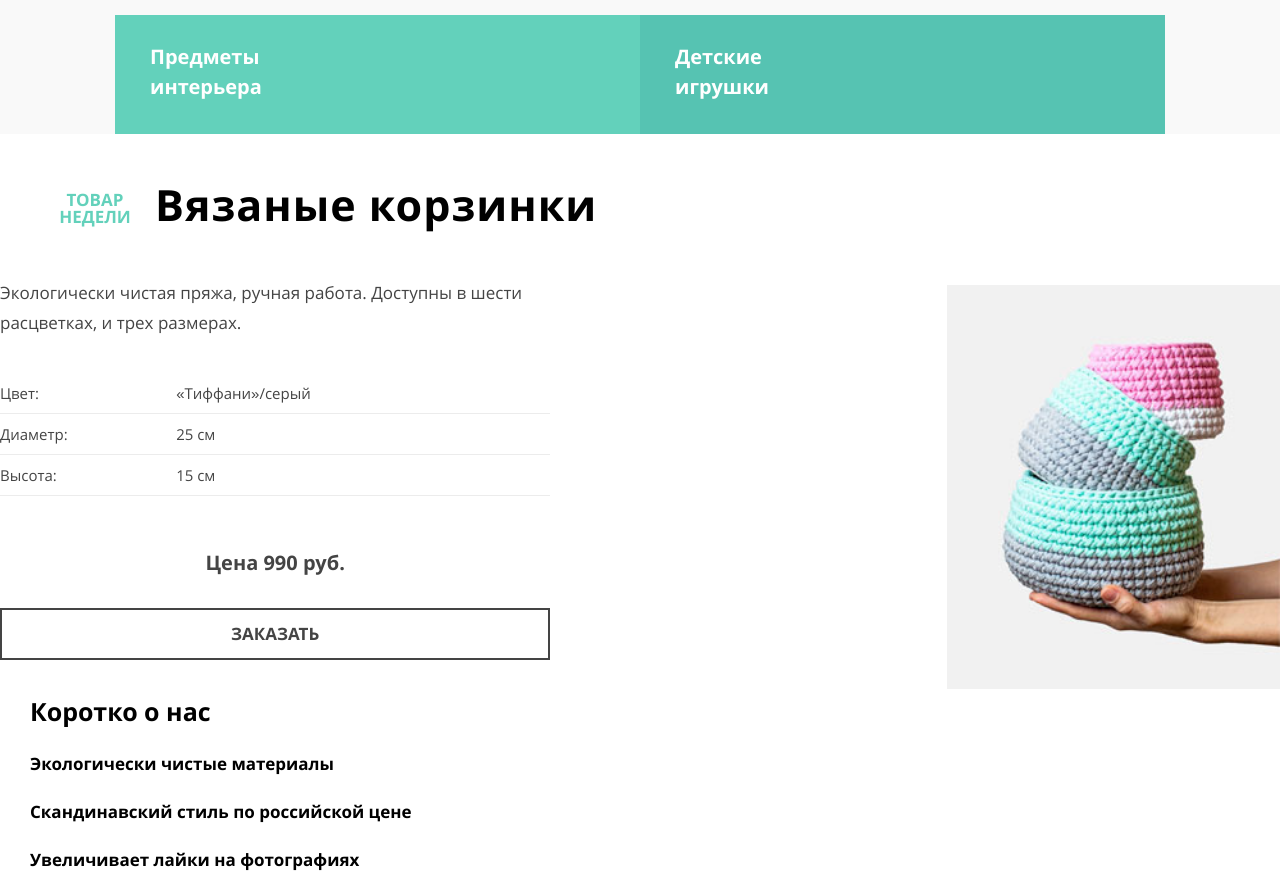
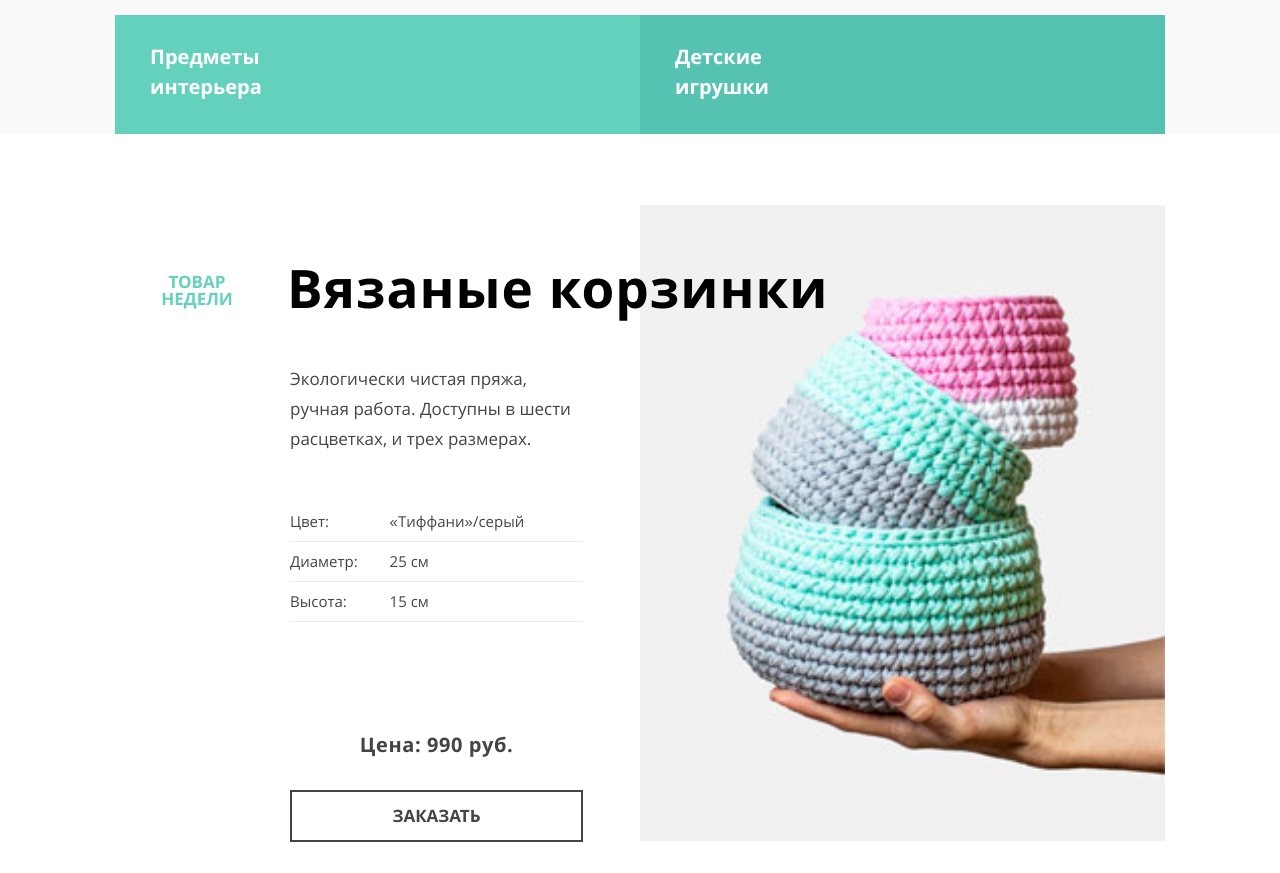
Before and after one commit to Radiot4k/671597-mishka, a website: page source/index.html in a window 1280 px wide. Shown: the part 700-1573 px from the top of the page. Drawn offline with nearby package versions, Linux system fonts and the light colour scheme; files that its build step writes are made by us from their sources; files whose address does not match are found by name.

Commit message:
Сетка вязаные корзинки

```diff
--- a/source/index.html
+++ b/source/index.html
@@ -59,7 +59,7 @@
           </li>
         </ul>
       </section>
-      <article class="page-main__good-of-week good container">
+      <article class="page-main__good-of-week good">
         <h1 class="good__title">Вязаные корзинки</h1>
         <p class="good__good-of-week">Товар недели</p>
         <div class="good__wrapper">
@@ -79,7 +79,7 @@
             </tr>
           </table>
           <img class="good__image" src="img/triple-set-mobile@1x.jpg" width="260" height="315" alt="Вязаные корзинки">
-          <p class="good__price">Цена 990 руб.</p>
+          <p class="good__price">Цена: 990 руб.</p>
           <a class="good__order button" href="#">Заказать</a>
         </div>
       </article>
--- a/source/less/blocks/good-specification.less
+++ b/source/less/blocks/good-specification.less
@@ -1,5 +1,4 @@
 .good-specification {
-  width: 100%;
   border-collapse: collapse;
 }
 
@@ -9,26 +8,30 @@
 
 .good-specification__field {
   width: 38%;
-  padding: 8px 0;
+  padding: 7px 0 8px;
 }
 
 .good-specification__value {
   width: 62%;
-  padding: 8px 0;
+  padding: 7px 0 8px;
 }
 
 @media (min-width: 768px) {
   .good-specification {
     width: 43%;
   }
-}
 
-@media (min-width: 768px) {
   .good-specification__field {
-    width: 32%;
+    width: 34%;
   }
 
   .good-specification__value {
-    width: 68%;
+    width: 66%;
   }
 }
+
+@media (min-width: 1150px) {
+  .good-specification {
+    width: 293px;
+  }
+}
--- a/source/less/blocks/good.less
+++ b/source/less/blocks/good.less
@@ -19,7 +19,7 @@
 
 .good__title {
   margin: 0;
-  margin-bottom: 5px;
+  margin-bottom: 4px;
   padding: 0;
 
   font-style: normal;
@@ -57,7 +57,7 @@
 
 .good__price {
   margin: 0;
-  margin-bottom: 25px;
+  margin-bottom: 26px;
   padding: 0;
 
   font-style: normal;
@@ -66,13 +66,12 @@
   line-height: 24px;
   font-family: @font;
   text-align: center;
+  letter-spacing: 0.6px;
 }
 
 .good__order {
   box-sizing: border-box;
-  margin: 0;
-  margin-bottom: 36px;
-  padding: 0;
+  margin-bottom: 10px;
 }
 
 @media (min-width: 768px) {
@@ -106,8 +105,8 @@
   }
 
   .good__description {
-    width: 43%;
-    margin-bottom: 35px;
+    width: 42%;
+    margin-bottom: 37px;
 
     font-size: 17px;
     line-height: 30px;
@@ -115,13 +114,14 @@
 
   .good__specification {
     width: 43%;
-    margin-bottom: 55px;
+    margin-bottom: 56px;
   }
 
   .good__image {
     position: absolute;
     top: 7px;
     right: 0;
+    z-index: -1;
     width: 333px;
     height: 404px;
   }
@@ -139,8 +139,47 @@
 }
 
 @media (min-width: 1150px) {
+  .good__title {
+    margin-left: 27px;
+
+    font-size: 53px;
+    line-height: 57px;
+  }
+
   .good__good-of-week {
     order: -1;
-    margin-left: 45px;
+    margin-top: 14px;
+    margin-left: 32px;
+  }
+
+  .good__wrapper {
+    margin-left: 175px;
+  }
+
+  .good__description {
+    width: 293px;
+    margin-bottom: 48px;
+  }
+
+  .good__specification {
+    width: 293px;
+    margin-bottom: 111px;
+  }
+
+  .good__image {
+    top: -159px;
+    width: 525px;
+    height: 636px;
+  }
+
+  .good__price {
+    width: 293px;
+    margin-bottom: 33px;
+
+    font-size: 20px;
+  }
+
+  .good__order {
+    width: 293px;
   }
 }
--- a/source/less/blocks/page-main.less
+++ b/source/less/blocks/page-main.less
@@ -26,7 +26,7 @@
 }
 
 .page-main__good-of-week {
-  padding-top: 30px;
+  padding: 30px;
 }
 
 .page-main__about-us {
@@ -77,6 +77,7 @@
   }
 
   .page-main__good-of-week {
+    padding: 50px;
     padding-top: 46px;
   }
 }
@@ -93,4 +94,10 @@
       padding-top: 156px;
     }
   }
+
+  .page-main__good-of-week {
+    max-width: 1050px;
+    margin: 0 auto;
+    padding-top: 125px;
+  }
 }
```
